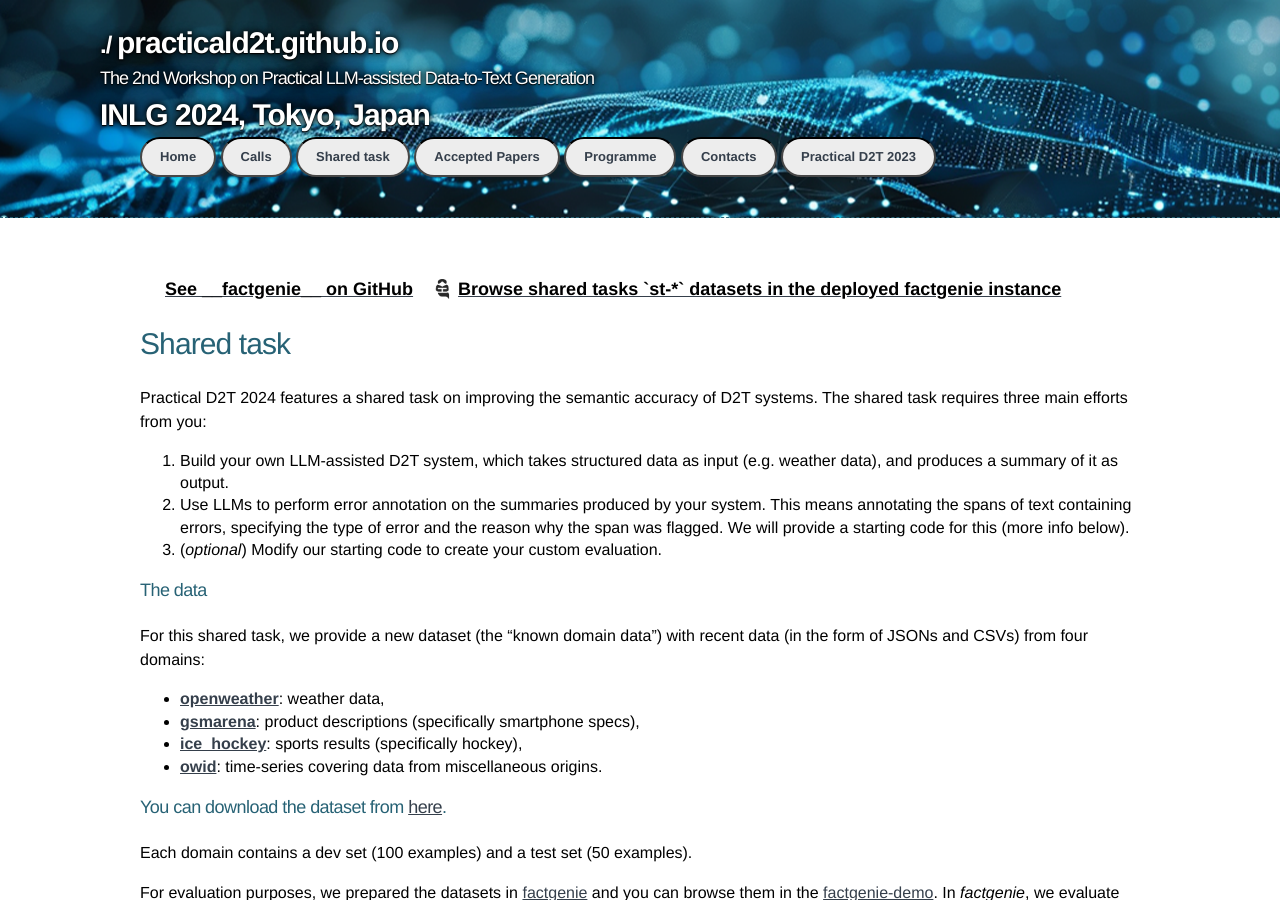
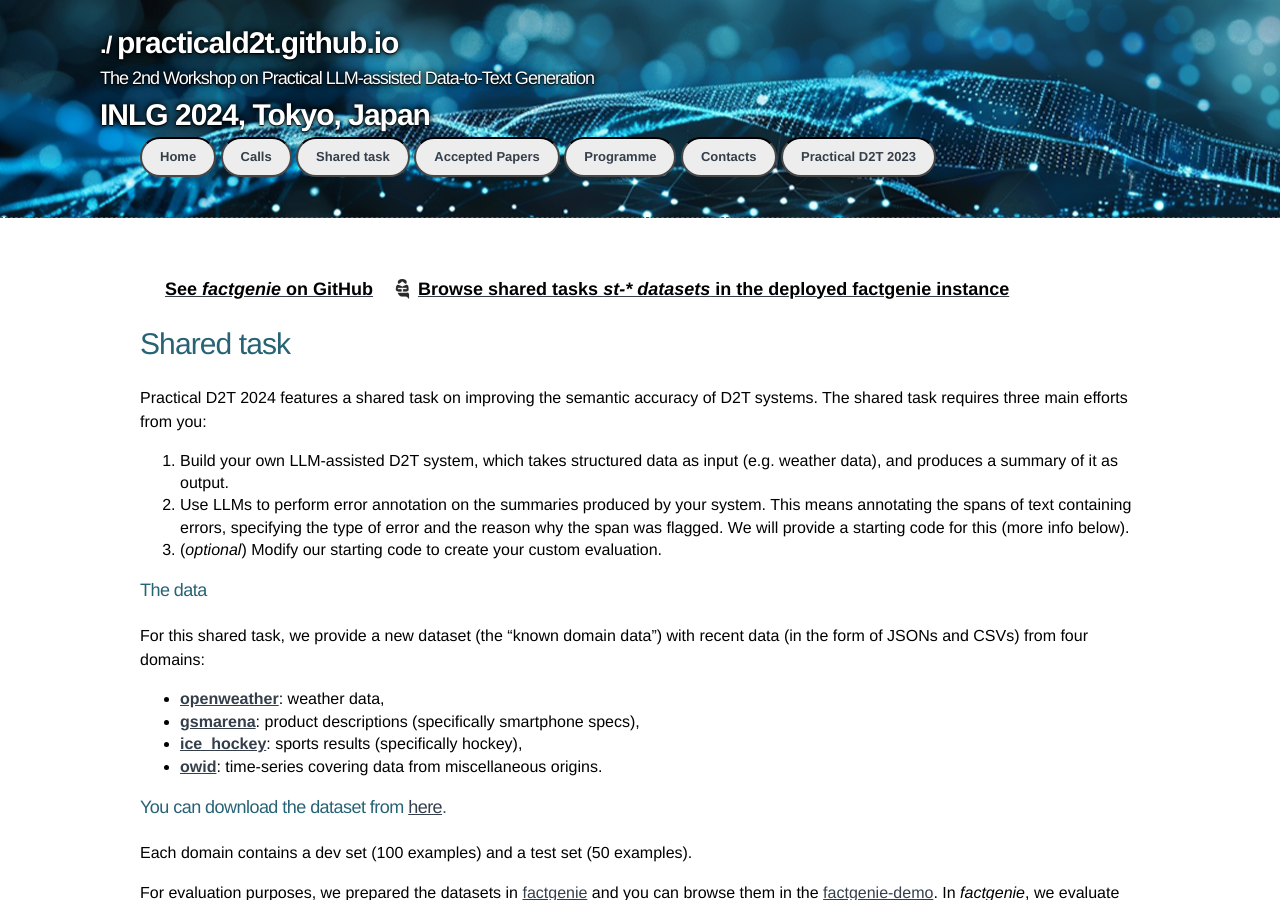
Before and after one commit to practicald2t/practicald2t.github.io, a Jekyll site: the page built from pages/shared_task.md, in a window 1280 px wide and 900 px high. Built offline with Jekyll 4.4.1, drawn with Linux system fonts in a browser that asks for light colours.

Commit message:
polished shared task header

```diff
--- a/pages/shared_task.md
+++ b/pages/shared_task.md
@@ -6,13 +6,13 @@ layout: default
  <div class="forms">
     <img src="../assets/images/github-logo.png">
     <a href="https://github.com/kasnerz/factgenie/">
-    <p style="font-size: large">See __factgenie__ on GitHub</p>
+    <p style="font-size: large">See <i>factgenie</i> on GitHub</p>
     </a>
 </div>
  <div class="forms">
     <img src="../assets/images/factgenie-logo.png">
     <a href="https://quest.ms.mff.cuni.cz/namuddis/factgenie/browse?dataset=st24-openweather&split=dev&example_idx=0">
-    <p style="font-size: large">Browse shared tasks `st-*` datasets in the deployed factgenie instance</p>
+    <p style="font-size: large">Browse shared tasks <i>st-* datasets</i> in the deployed factgenie instance</p>
     </a>
 </div>
 </div>
```
